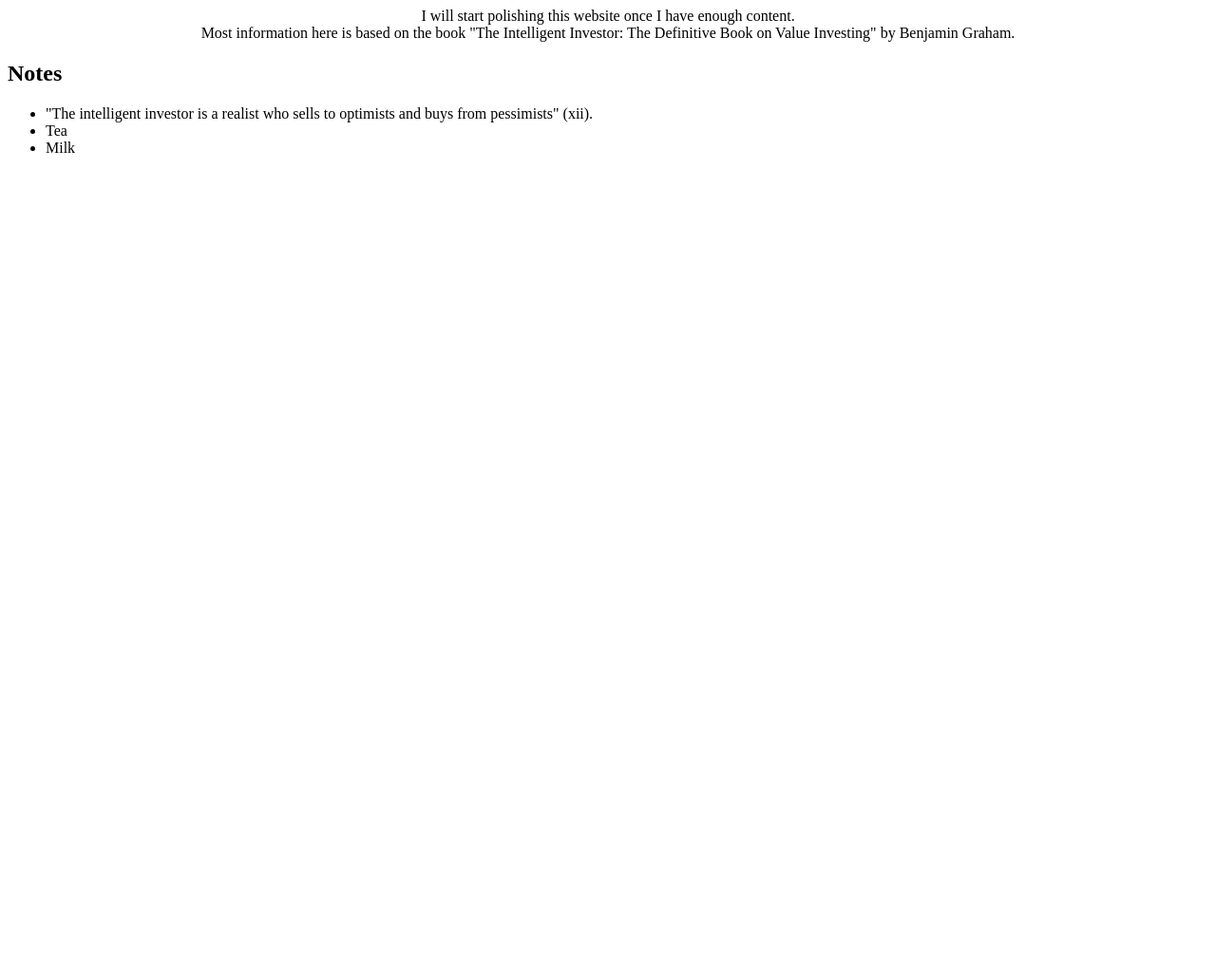
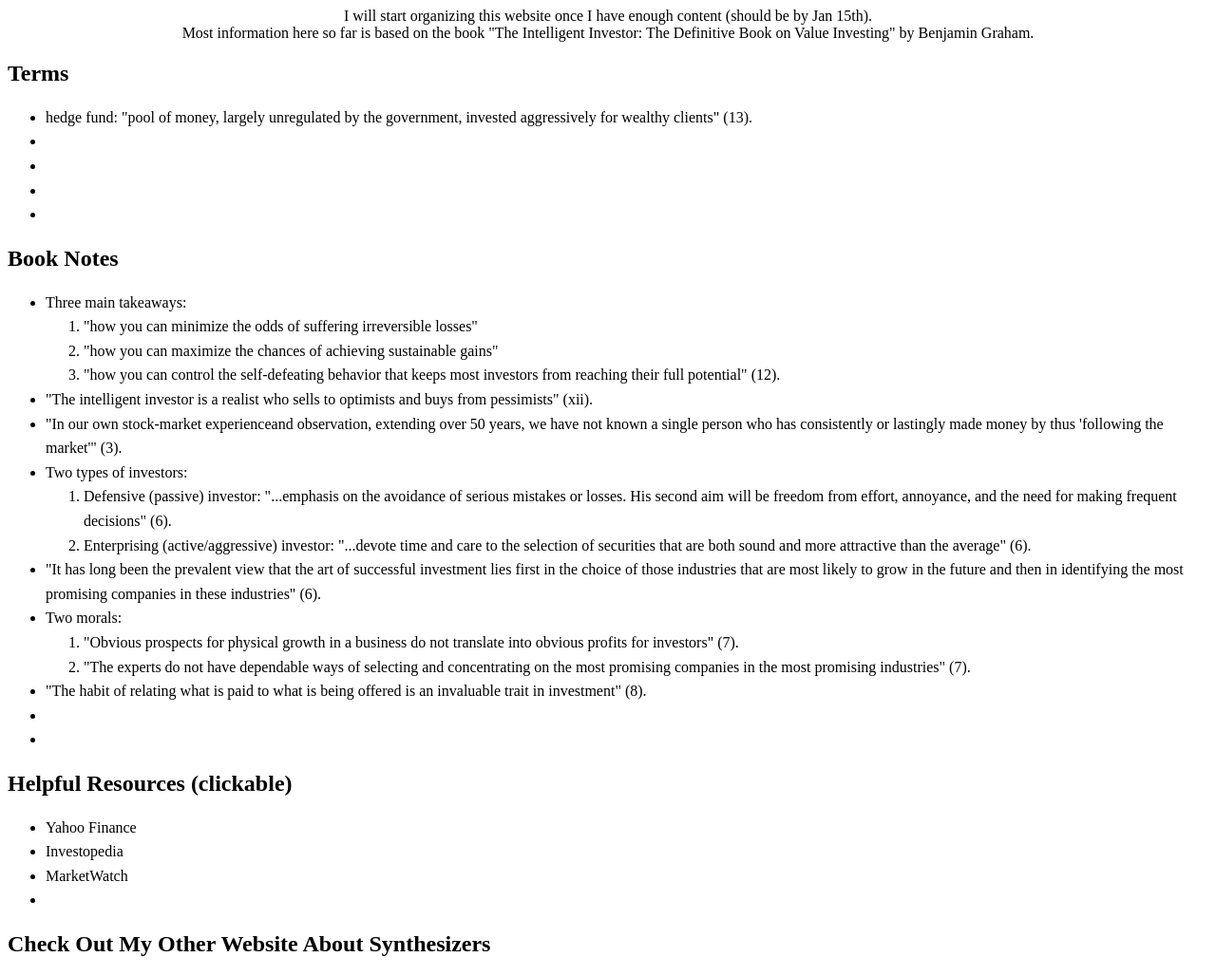
Before and after one commit to cengizozel/InvestyaMoney, a plain HTML site: page docs/index.html in a window 1280 px wide. Shown: the whole page at 95% size. Before the commit the page ends 800 px from the top, so only its background shows below. Drawn offline with Linux system fonts and the light colour scheme.

Commit message:
added first chunk of content and css

```diff
--- a/docs/index.html
+++ b/docs/index.html
@@ -4,29 +4,146 @@
     <meta charset="UTF-8">
     <meta name="viewport" content="width=device-width, initial-scale=1.0">
     <title>Investment</title>
+    <link rel="stylesheet" href="style.css">
 </head>
 <body>
 
     <center>
-        I will start polishing this website once I have enough content.<br>
-        Most information here is based on the book "The Intelligent Investor: The Definitive Book on Value Investing" by Benjamin Graham.
+        I will start organizing this website once I have enough content (should be by Jan 15th).<br>
+        Most information here so far is based on the book
+        "The Intelligent Investor: The Definitive Book on Value Investing" by Benjamin Graham.
     </center>
 
-    <h2>Notes</h2>
+    <!-- Youtube livestream about finance? -->
+    <!-- <br><br><iframe width="560" height="315" src=""
+        frameborder="0" allow="accelerometer; autoplay; clipboard-write; encrypted-media; gyroscope;
+        picture-in-picture" allowfullscreen></iframe>
+    -->
 
-    <ul>
+    <h2>Terms</h2>
+
+    <div class="a"><ul>
+        <li>
+            hedge fund: "pool of money, largely unregulated by the government,
+            invested aggressively for wealthy clients" (13).
+        </li>
+
+        <li>
+
+        </li>
+
+        <li>
+
+        </li>
+
+        <li>
+
+        </li>
+
+        <li>
+
+        </li>
+    </ul></div>
+
+    <h2>Book Notes</h2>
+
+    <div class="a"><ul>
+
+        <li>
+            Three main takeaways:
+            <ol>
+                <li>
+                    "how you can minimize the odds of suffering irreversible losses"
+                </li>
+                <li>
+                    "how you can maximize the chances of achieving sustainable gains"
+                </li>
+                <li>
+                    "how you can control the self-defeating behavior that keeps most investors from reaching their full potential" (12).
+                </li>
+            </ol>
+        </li>
+
         <li>
             "The intelligent investor is a realist who sells to optimists and buys from pessimists" (xii).
         </li>
 
         <li>
-            Tea
+            "In our own stock-market experienceand observation, extending over 50 years,
+            we have not known a single person who has consistently or
+            lastingly made money by thus 'following the market'" (3).
         </li>
 
         <li>
-            Milk
+            Two types of investors:
+            <ol>
+                <li>
+                    Defensive (passive) investor: "...emphasis on the avoidance of serious mistakes or losses.
+                    His second aim will be freedom from effort, annoyance, and the need for making frequent decisions" (6).
+                </li>
+                <li>
+                    Enterprising (active/aggressive) investor: "...devote time and care to the selection of securities that are both
+                    sound and more attractive than the average" (6).
+                </li>
+            </ol>
         </li>
-    </ul>
+
+        <li>
+            "It has long been the prevalent view that the art of successful investment
+            lies first in the choice of those industries that are most likely to grow in the
+            future and then in identifying the most promising companies in these industries" (6).
+        </li>
+
+        <li>
+            Two morals:
+            <ol>
+                <li>
+                    "Obvious prospects for physical growth in a business do not
+                    translate into obvious profits for investors" (7).
+                </li>
+                <li>
+                    "The experts do not have dependable ways of selecting and concentrating
+                    on the most promising companies in the most promising industries" (7).
+                </li>
+            </ol>
+        </li>
+
+        <li>
+            "The habit of relating what is paid to what is being offered is an invaluable trait in investment" (8).
+        </li>
+
+        <li>
+
+        </li>
+
+        <li>
+
+        </li>
+    </ul></div>
+
+    <h2>Helpful Resources (clickable)</h2>
+
+    <div class="a"><ul>
+
+        <li>
+            <a href="https://finance.yahoo.com">Yahoo Finance</a>
+        </li>
+
+        <li>
+            <a href="https://www.investopedia.com">Investopedia</a>
+        </li>
+
+        <li>
+            <a href="https://www.marketwatch.com">MarketWatch</a>
+        </li>
+
+        <li>
+
+        </li>
+
+    </ul></div>
+
+    <h2><a href="https://cengizozel.github.io/Synthesizers/">Check Out My Other Website About Synthesizers</a></h2>
 
 </body>
 </html>
--- /dev/null
+++ b/docs/style.css
@@ -0,0 +1,8 @@
+a {
+  text-decoration:none;
+  color:#000;
+}
+
+div.a {
+    line-height: 1.6;
+  }
```
